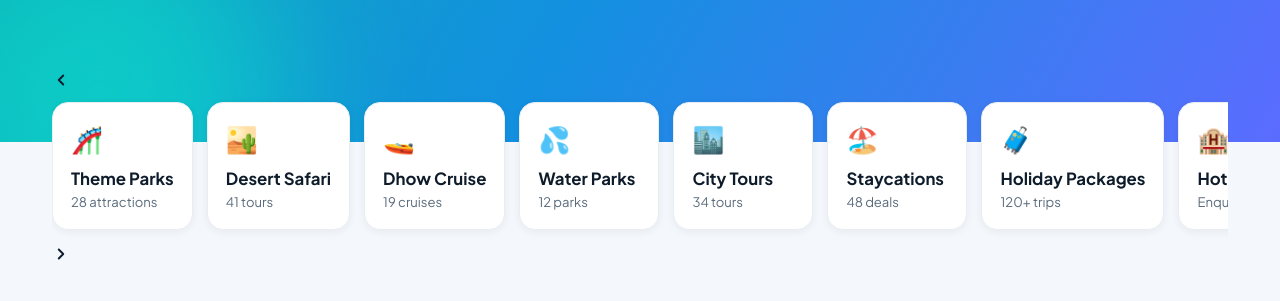
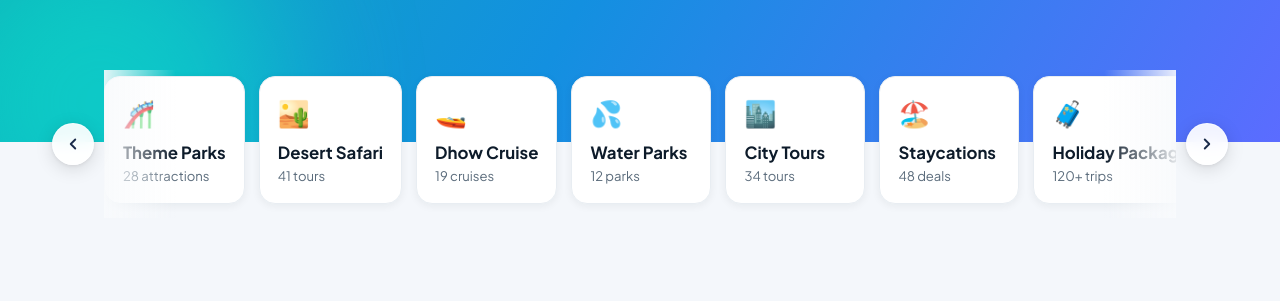
Before and after one commit to masimashiqeen1985/uae-junction-frontend, a Next.js app: page / in a window 1280 px wide. Shown: the part 638-939 px from the top of the page. Built offline with nearby package versions, Linux system fonts and the light colour scheme; no server answers.

Commit message:
feat: add scroll arrow styles to category strip

```diff
--- a/src/components/home/vibrant-home.css
+++ b/src/components/home/vibrant-home.css
@@ -62,9 +62,18 @@ html{scroll-behavior:smooth}
 .vibrant-home .hero-trust span{display:flex;gap:8px;align-items:center}
 .vibrant-home .stars{color:var(--amber)}
 .vibrant-home .cats{position:relative;margin-top:-72px;z-index:5}
-.vibrant-home .cat-row{display:flex;gap:14px;overflow-x:auto;padding:6px 2px 14px;scroll-snap-type:x mandatory}
-.vibrant-home .cat-row::-webkit-scrollbar{height:6px}
-.vibrant-home .cat-row::-webkit-scrollbar-thumb{background:var(--line);border-radius:9px}
+.vibrant-home .cat-scroll-wrap{position:relative;display:flex;align-items:center;gap:0}
+.vibrant-home .cat-row{display:flex;gap:14px;overflow-x:auto;padding:6px 2px 14px;scroll-snap-type:x mandatory;flex:1;min-width:0}
+.vibrant-home .cat-row::-webkit-scrollbar{height:0}
+.vibrant-home .cat-arrow{flex:0 0 auto;display:flex;align-items:center;justify-content:center;width:42px;height:42px;border-radius:50%;background:rgba(255,255,255,0.92);border:1.5px solid rgba(255,255,255,0.6);box-shadow:0 4px 18px rgba(0,0,0,0.13),0 1px 4px rgba(0,0,0,0.08);backdrop-filter:blur(8px);-webkit-backdrop-filter:blur(8px);cursor:pointer;color:#1a2b4a;transition:background .22s,box-shadow .22s,transform .18s;position:relative;z-index:2;outline:none;}
+.vibrant-home .cat-arrow:hover{background:#fff;box-shadow:0 8px 28px rgba(0,0,0,0.18);transform:scale(1.09);}
+.vibrant-home .cat-arrow:active{transform:scale(0.97)}
+.vibrant-home .cat-arrow-left{margin-right:10px}
+.vibrant-home .cat-arrow-right{margin-left:10px}
+.vibrant-home .cat-scroll-wrap::before,.vibrant-home .cat-scroll-wrap::after{content:'';position:absolute;top:0;bottom:0;width:72px;pointer-events:none;z-index:1;}
+.vibrant-home .cat-scroll-wrap::before{left:52px;background:linear-gradient(to right,rgba(248,250,252,0.9),transparent);}
+.vibrant-home .cat-scroll-wrap::after{right:52px;background:linear-gradient(to left,rgba(248,250,252,0.9),transparent);}
+@media(max-width:600px){.vibrant-home .cat-arrow{width:36px;height:36px}.vibrant-home .cat-arrow-left{margin-right:6px}.vibrant-home .cat-arrow-right{margin-left:6px}}
 .vibrant-home .cat{flex:0 0 auto;scroll-snap-align:start;background:var(--card);border:1px solid var(--line);border-radius:var(--r);padding:16px 18px;min-width:140px;box-shadow:var(--e1);transition:transform .25s var(--ease),box-shadow .25s}
 .vibrant-home .cat:hover{transform:translateY(-4px);box-shadow:var(--e2)}
 .vibrant-home .cat .emoji{font-size:1.6rem}
```
